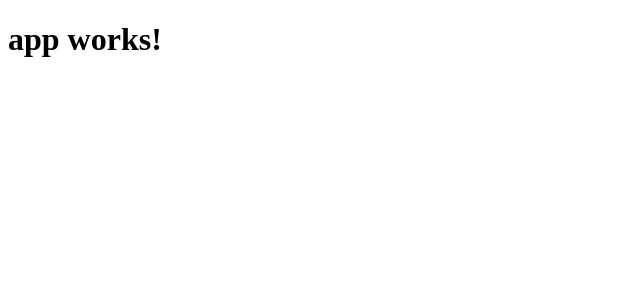
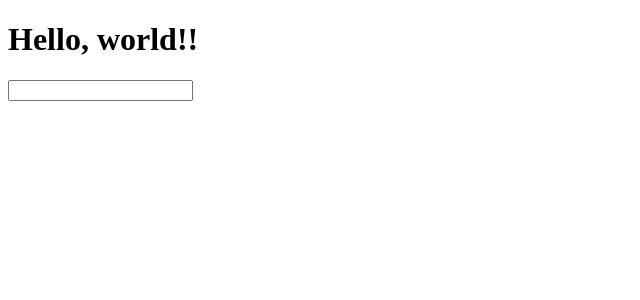
Before and after one commit to nfabacus/my-angular4app, an Angular app: page / in a window 1280 px wide. Shown: the top 300 px of the page, without its empty margins (0-640 px from the left). Built offline with nearby package versions, Linux system fonts and the light colour scheme.

Commit message:
check 2 way binding to start with

```diff
--- a/src/app/app.component.html
+++ b/src/app/app.component.html
@@ -1,3 +1,6 @@
 <h1>
   {{title}}
 </h1>
+
+<input type="text" [(ngModel)]="name">
+<p>{{name}}</p>
--- a/src/app/app.component.ts
+++ b/src/app/app.component.ts
@@ -6,5 +6,6 @@
   styleUrls: ['./app.component.css']
 })
 export class AppComponent {
-  title = 'app works!';
+  title = 'Hello, world!!';
+  name="";
 }
```
